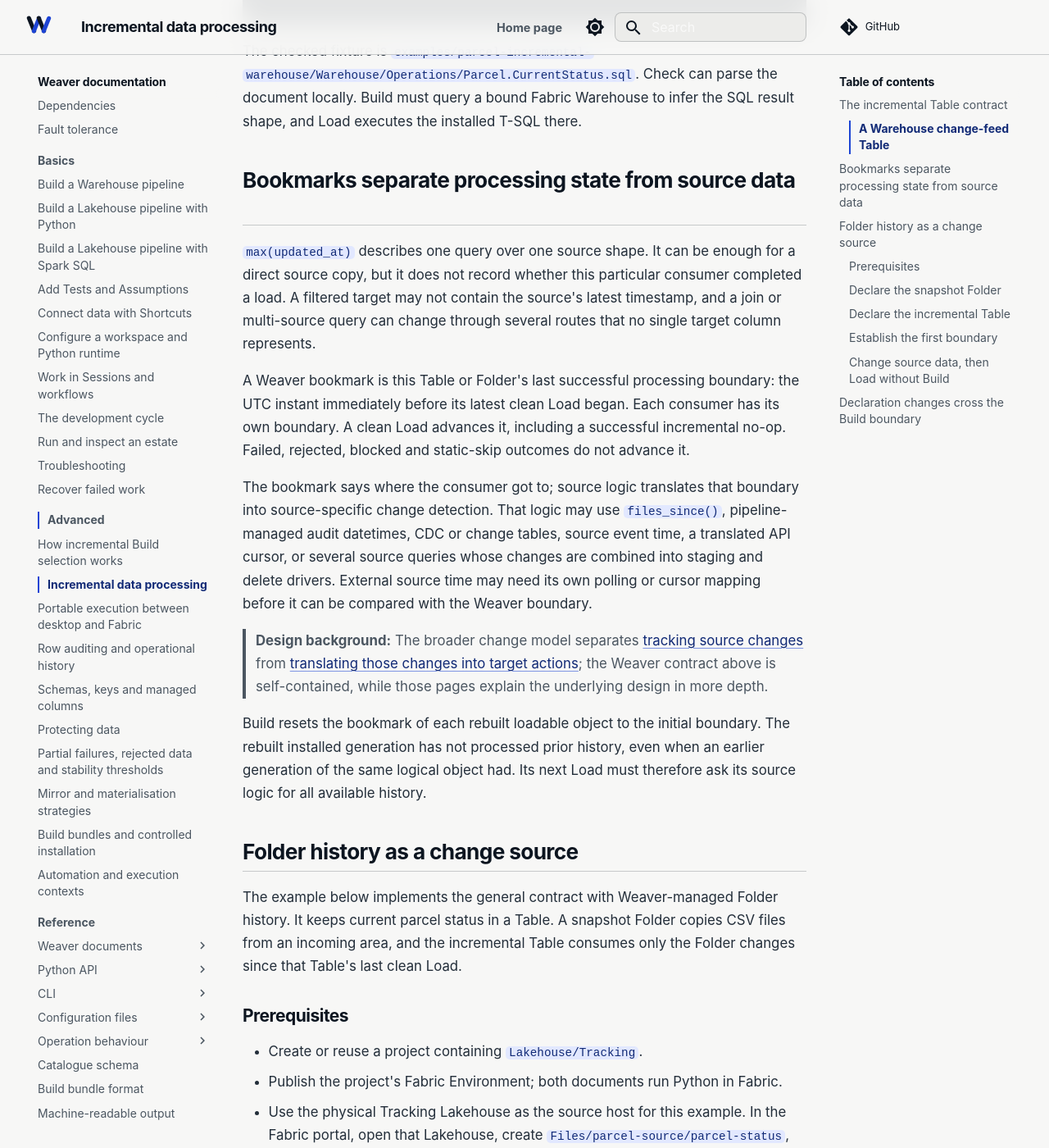
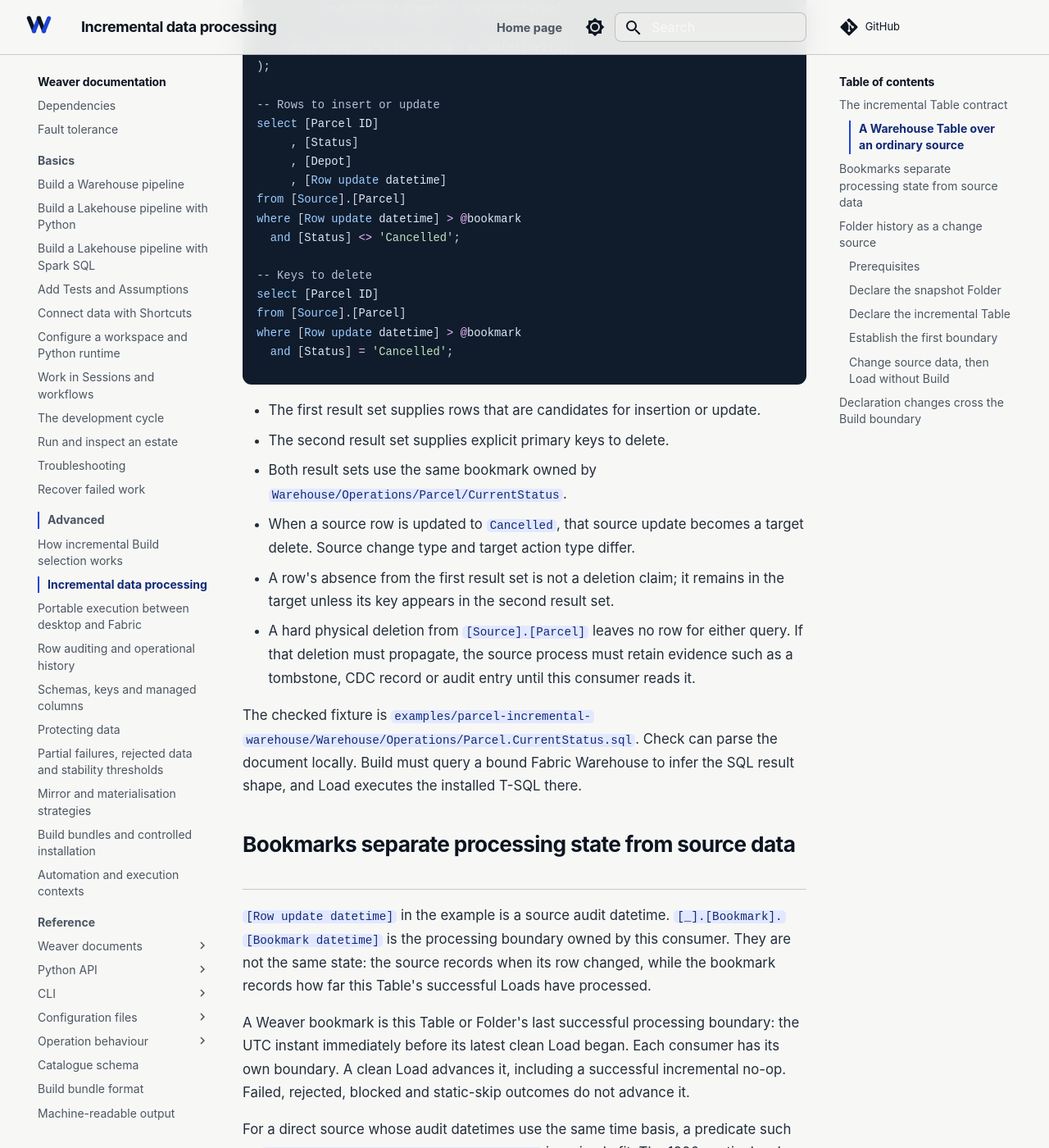
Before and after one commit to matthias-wong-dev/weaverstack-docs, an MkDocs documentation site: the page built from docs/advanced/incremental-data-processing.md, in a window 1280 px wide and 1400 px high, scrolled down 2175 px. Shown: the whole window at 82% size. Built offline with MkDocs 1.6.1 and Material for MkDocs 9.7.7, drawn with Linux system fonts in a browser that asks for light colours; comment, search, counter and statistics services are not loaded; some of the changed text lies outside the part shown.

Commit message:
docs: clarify incremental source and protection boundaries

````diff
--- a/docs/advanced/incremental-data-processing.md
+++ b/docs/advanced/incremental-data-processing.md
@@ -28,9 +28,9 @@
 
 SQL-authored Tables express the same contract with result sets. The first result set supplies staging rows. An optional second supplies delete keys and requires both `Incremental: true` and a primary key. Setup statements may precede those result sets. See [Table](../reference/weaver-documents/table.md#body-and-return-contract) for the Spark SQL and T-SQL statement rules.
 
-### A Warehouse change-feed Table
+### A Warehouse Table over an ordinary source
 
-This complete T-SQL document reads an external `staging.ParcelChanges` feed. Non-delete records become staging candidates; records marked `DELETE` supply explicit delete keys. `Dependencies: []` keeps the external staging table out of Weaver's managed dependency graph.
+This complete T-SQL document reads an ordinary source Table with a source audit datetime. It reads the bookmark for this specific consumer from the Weaver catalogue. `Dependencies: []` keeps the external source Table out of Weaver's managed dependency graph.
 
 Create `Warehouse/Operations/Parcel.CurrentStatus.sql`:
 
@@ -38,9 +38,9 @@
 /*
 Table ID: Parcel.CurrentStatus
 
-Description: Current parcel state from an external change feed.
+Description: Current state of active parcels.
 
-Lineage: staging.ParcelChanges.
+Lineage: Source.Parcel.
 
 Primary key: Parcel ID
 
@@ -48,26 +48,54 @@
 
 Dependencies: []
 */
+declare @bookmark datetime2(6);
+
+set @bookmark = coalesce(
+    (
+        select [Bookmark datetime]
+        from [_].[Bookmark]
+        where [Item type] = 'Warehouse'
+          and [Item name] = 'Operations'
+          and [Schema name] = 'Parcel'
+          and [Object name] = 'CurrentStatus'
+    ),
+    cast('1900-01-01T00:00:00' as datetime2(6))
+);
+
+-- Rows to insert or update
 select [Parcel ID]
      , [Status]
      , [Depot]
-from [staging].[ParcelChanges]
-where [Operation] <> 'DELETE';
+     , [Row update datetime]
+from [Source].[Parcel]
+where [Row update datetime] > @bookmark
+  and [Status] <> 'Cancelled';
 
+-- Keys to delete
 select [Parcel ID]
-from [staging].[ParcelChanges]
-where [Operation] = 'DELETE';
+from [Source].[Parcel]
+where [Row update datetime] > @bookmark
+  and [Status] = 'Cancelled';
 ```
+
+- The first result set supplies rows that are candidates for insertion or update.
+- The second result set supplies explicit primary keys to delete.
+- Both result sets use the same bookmark owned by `Warehouse/Operations/Parcel/CurrentStatus`.
+- When a source row is updated to `Cancelled`, that source update becomes a target delete. Source change type and target action type differ.
+- A row's absence from the first result set is not a deletion claim; it remains in the target unless its key appears in the second result set.
+- A hard physical deletion from `[Source].[Parcel]` leaves no row for either query. If that deletion must propagate, the source process must retain evidence such as a tombstone, CDC record or audit entry until this consumer reads it.
 
 The checked fixture is `examples/parcel-incremental-warehouse/Warehouse/Operations/Parcel.CurrentStatus.sql`. Check can parse the document locally. Build must query a bound Fabric Warehouse to infer the SQL result shape, and Load executes the installed T-SQL there.
 
 ## Bookmarks separate processing state from source data
 
-`max(updated_at)` describes one query over one source shape. It can be enough for a direct source copy, but it does not record whether this particular consumer completed a load. A filtered target may not contain the source's latest timestamp, and a join or multi-source query can change through several routes that no single target column represents.
+`[Row update datetime]` in the example is a source audit datetime. `[_].[Bookmark].[Bookmark datetime]` is the processing boundary owned by this consumer. They are not the same state: the source records when its row changed, while the bookmark records how far this Table's successful Loads have processed.
 
 A Weaver bookmark is this Table or Folder's last successful processing boundary: the UTC instant immediately before its latest clean Load began. Each consumer has its own boundary. A clean Load advances it, including a successful incremental no-op. Failed, rejected, blocked and static-skip outcomes do not advance it.
 
-The bookmark says where the consumer got to; source logic translates that boundary into source-specific change detection. That logic may use `files_since()`, pipeline-managed audit datetimes, CDC or change tables, source event time, a translated API cursor, or several source queries whose changes are combined into staging and delete drivers. External source time may need its own polling or cursor mapping before it can be compared with the Weaver boundary.
+For a direct source whose audit datetimes use the same time basis, a predicate such as `where [Row update datetime] > @bookmark` is a simple fit. The 1900 sentinel makes the initial run ask for all retained source rows. This pattern still depends on the source retaining a row or other evidence for every change that still needs a target action until the consumer can read it.
+
+Complex joins and multiple sources may have several audit rhythms rather than one usable `max(updated_at)`. The consumer still owns one bookmark, but each source must interpret that boundary through its own change evidence. One source may use an audit datetime, another CDC or a change table, another `files_since()`, and another an API cursor with overlap or polling logic. The query combines those source-specific interpretations into staging candidates and delete keys.
 
 > **Design background:** The broader change model separates [tracking source changes](https://principlesofdataengineering.org/docs/efficient-stable-pipeline/tracking-changes/) from [translating those changes into target actions](https://principlesofdataengineering.org/docs/efficient-stable-pipeline/responding-to-change/); the Weaver contract above is self-contained, while those pages explain the underlying design in more depth.
 
````
Also changed, not shown: docs/advanced/protecting-data.md (+3 -1 lines), 1 other file.
